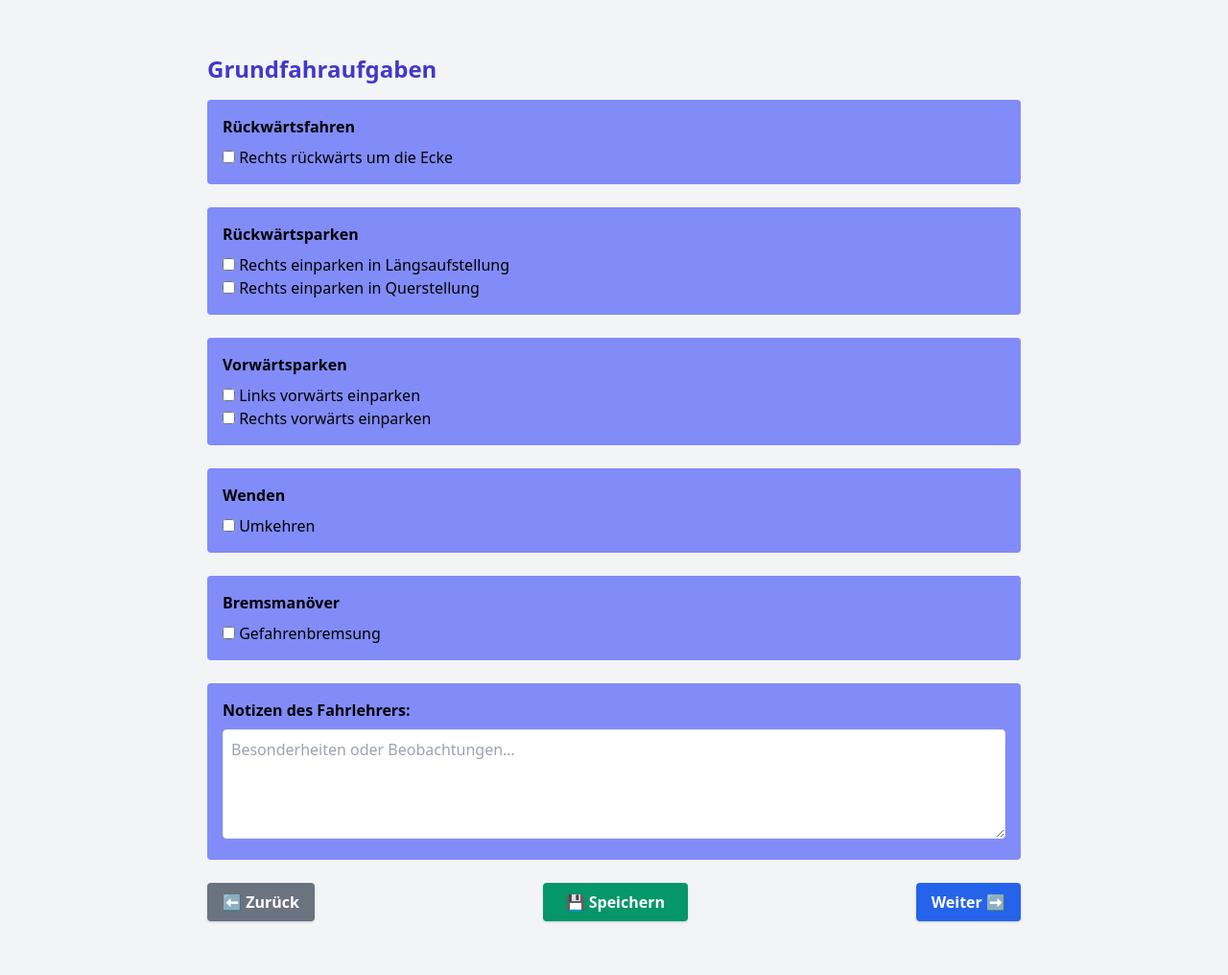
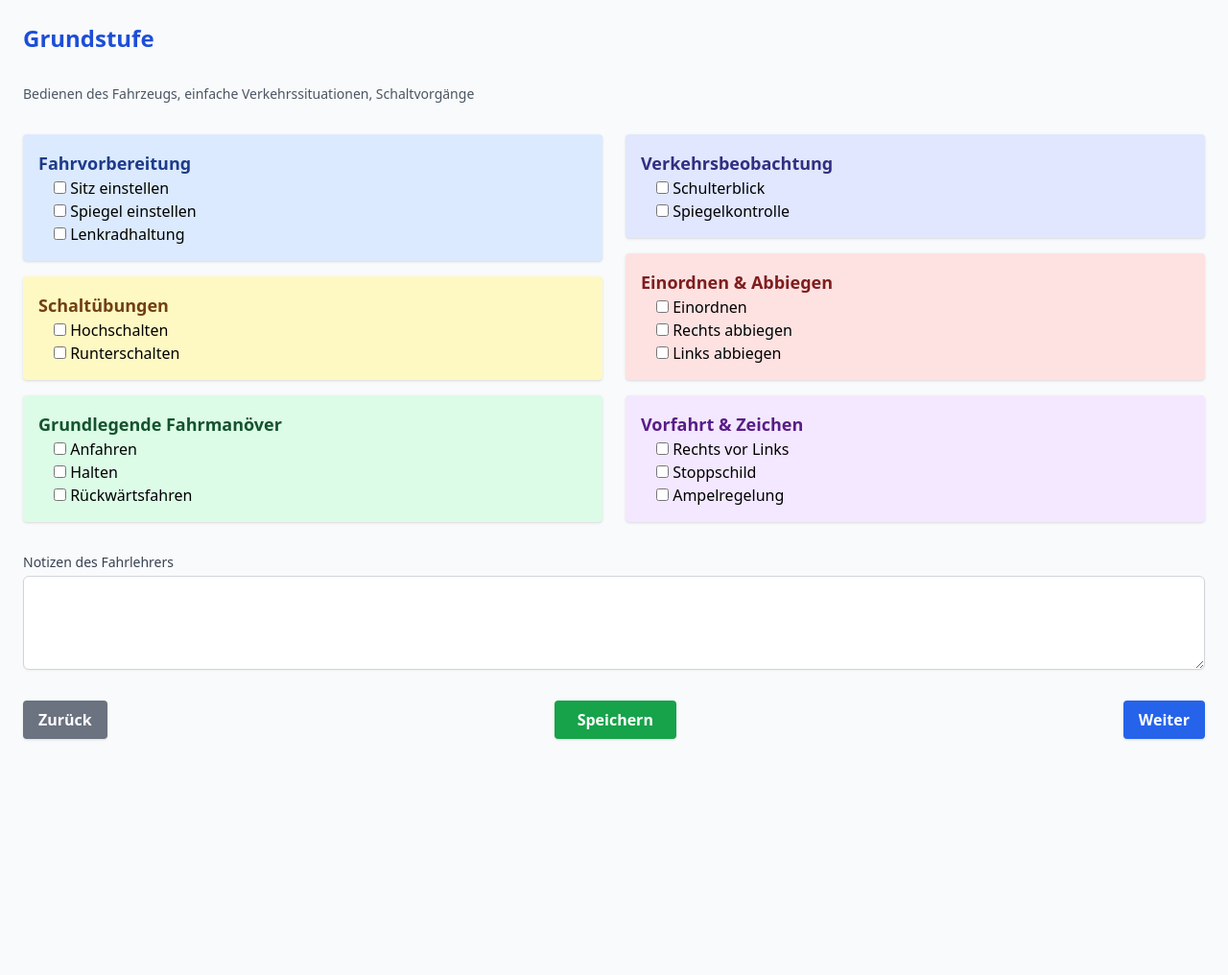
Before and after one commit to eyfahrlehrer/schuelerakte, a Flask app: template templates/grundfahraufgaben.html in a window 1280 px wide. Shown: the whole page at 96% size. After the commit the page ends 771 px from the top, so only its background shows below. Run offline with Flask 3, Linux system fonts and the light colour scheme; the template is opened without the code that fills it, so the values that code supplies are empty; some libraries are stand-ins or nearby versions.

Commit message:
Update grundfahraufgaben.html

```diff
--- a/templates/grundfahraufgaben.html
+++ b/templates/grundfahraufgaben.html
@@ -2,65 +2,92 @@
 <html lang="de">
 <head>
   <meta charset="UTF-8">
-  <title>Grundfahraufgaben</title>
-  <link href="https://cdn.jsdelivr.net/npm/tailwindcss@2.2.19/dist/tailwind.min.css" rel="stylesheet">
+  <title>Grundstufe</title>
+  <script src="https://cdn.tailwindcss.com"></script>
 </head>
-<body class="bg-gray-100 p-8">
-  <div class="max-w-4xl mx-auto p-6">
-    <h1 class="text-2xl font-bold mb-4 text-indigo-700">Grundfahraufgaben</h1>
+<body class="bg-gray-50 p-6">
+  <form method="POST" class="space-y-8">
+    <h1 class="text-2xl font-bold text-blue-700">Grundstufe</h1>
+    <p class="text-sm text-gray-600 mb-4">Bedienen des Fahrzeugs, einfache Verkehrssituationen, Schaltvorgänge</p>
 
-    <form method="POST" class="space-y-6">
-
-      <div class="bg-indigo-400 p-4 rounded">
-        <p class="font-semibold mb-2">Rückwärtsfahren</p>
-        <label class="block"><input type="checkbox" name="rueckwaerts_ecke"> Rechts rückwärts um die Ecke</label>
+    <div class="grid grid-cols-1 md:grid-cols-2 gap-6">
+      <!-- SPALTE LINKS -->
+      <div class="space-y-4">
+        <!-- Sitz, Spiegel, Lenkrad -->
+        <div class="bg-blue-100 p-4 rounded shadow">
+          <h2 class="font-semibold text-lg text-blue-900">Fahrvorbereitung</h2>
+          <div class="ml-4 space-y-2">
+            <label><input type="checkbox" name="sitz"> Sitz einstellen</label><br>
+            <label><input type="checkbox" name="spiegel"> Spiegel einstellen</label><br>
+            <label><input type="checkbox" name="lenkrad"> Lenkradhaltung</label>
+          </div>
         </div>
 
-      <div class="bg-indigo-400 p-4 rounded">
-        <p class="font-semibold mb-2">Rückwärtsparken</p>
-        <label class="block"><input type="checkbox" name="einparken_laengs_rueck"> Rechts einparken in Längsaufstellung</label>
-        <label class="block"><input type="checkbox" name="einparken_quer_rueck"> Rechts einparken in Querstellung</label>
+        <!-- Schalten -->
+        <div class="bg-yellow-100 p-4 rounded shadow">
+          <h2 class="font-semibold text-lg text-yellow-900">Schaltübungen</h2>
+          <div class="ml-4 space-y-2">
+            <label><input type="checkbox" name="schalten_hoch"> Hochschalten</label><br>
+            <label><input type="checkbox" name="schalten_runter"> Runterschalten</label>
+          </div>
         </div>
 
-      <div class="bg-indigo-400 p-4 rounded">
-        <p class="font-semibold mb-2">Vorwärtsparken</p>
-        <label class="block"><input type="checkbox" name="einparken_links_vor"> Links vorwärts einparken</label>
-        <label class="block"><input type="checkbox" name="einparken_rechts_vor"> Rechts vorwärts einparken</label>
+        <!-- Anfahren, Halten, Rückwärts -->
+        <div class="bg-green-100 p-4 rounded shadow">
+          <h2 class="font-semibold text-lg text-green-900">Grundlegende Fahrmanöver</h2>
+          <div class="ml-4 space-y-2">
+            <label><input type="checkbox" name="anfahren"> Anfahren</label><br>
+            <label><input type="checkbox" name="halten"> Halten</label><br>
+            <label><input type="checkbox" name="rueckwaerts"> Rückwärtsfahren</label>
+          </div>
+        </div>
       </div>
 
-      <div class="bg-indigo-400 p-4 rounded">
-        <p class="font-semibold mb-2">Wenden</p>
-        <label class="block"><input type="checkbox" name="umkehren"> Umkehren</label>
+      <!-- SPALTE RECHTS -->
+      <div class="space-y-4">
+        <!-- Verkehrsbeobachtung -->
+        <div class="bg-indigo-100 p-4 rounded shadow">
+          <h2 class="font-semibold text-lg text-indigo-900">Verkehrsbeobachtung</h2>
+          <div class="ml-4 space-y-2">
+            <label><input type="checkbox" name="schulterblick"> Schulterblick</label><br>
+            <label><input type="checkbox" name="spiegelkontrolle"> Spiegelkontrolle</label>
+          </div>
         </div>
 
-      <div class="bg-indigo-400 p-4 rounded">
-        <p class="font-semibold mb-2">Bremsmanöver</p>
-        <label class="block"><input type="checkbox" name="gefahrenbremsung"> Gefahrenbremsung</label>
+        <!-- Einfaches Einordnen & Abbiegen -->
+        <div class="bg-red-100 p-4 rounded shadow">
+          <h2 class="font-semibold text-lg text-red-900">Einordnen & Abbiegen</h2>
+          <div class="ml-4 space-y-2">
+            <label><input type="checkbox" name="einordnen"> Einordnen</label><br>
+            <label><input type="checkbox" name="abbiegen_rechts"> Rechts abbiegen</label><br>
+            <label><input type="checkbox" name="abbiegen_links"> Links abbiegen</label>
+          </div>
         </div>
 
-      <div class="bg-indigo-400 p-4 rounded">
-        <label for="notizen" class="block font-semibold mb-2">Notizen des Fahrlehrers:</label>
-        <textarea name="notizen" id="notizen" rows="4" class="w-full border p-2 rounded" placeholder="Besonderheiten oder Beobachtungen…"></textarea>
+        <!-- Vorfahrt & Verkehrszeichen -->
+        <div class="bg-purple-100 p-4 rounded shadow">
+          <h2 class="font-semibold text-lg text-purple-900">Vorfahrt & Zeichen</h2>
+          <div class="ml-4 space-y-2">
+            <label><input type="checkbox" name="rechts_vor_links"> Rechts vor Links</label><br>
+            <label><input type="checkbox" name="stoppschild"> Stoppschild</label><br>
+            <label><input type="checkbox" name="ampel"> Ampelregelung</label>
+          </div>
+        </div>
+      </div>
     </div>
 
-      <!-- Navigationsleiste -->
-<div class="mt-6 flex flex-col md:flex-row justify-between items-center gap-4">
-  <!-- Zurück -->
-  <a href="{{ url_for('leistungsstufe') }}" class="bg-gray-500 hover:bg-gray-600 text-white font-semibold py-2 px-4 rounded shadow w-full md:w-auto text-center">
-    ⬅️ Zurück
-  </a>
+    <!-- Notizen -->
+    <div>
+      <label for="notizen" class="block text-sm font-medium text-gray-700 mt-6">Notizen des Fahrlehrers</label>
+      <textarea name="notizen" rows="4" class="mt-1 block w-full border border-gray-300 rounded-md shadow-sm"></textarea>
+    </div>
 
-  <!-- Speichern -->
-  <button type="submit" class="bg-green-600 hover:bg-green-700 text-white font-semibold py-2 px-6 rounded shadow w-full md:w-auto">
-    💾 Speichern
-  </button>
-
-  <!-- Weiter -->
-  <a href="{{ url_for('ueberlandfahrt') }}" class="bg-blue-600 hover:bg-blue-700 text-white font-semibold py-2 px-4 rounded shadow w-full md:w-auto text-center">
-    Weiter ➡️
-  </a>
+    <!-- Navigation -->
+    <div class="flex flex-col md:flex-row justify-between items-center gap-4 mt-6">
+      <a href="{{ url_for('stammdaten') }}" class="bg-gray-500 hover:bg-gray-600 text-white font-semibold py-2 px-4 rounded shadow w-full md:w-auto text-center">Zurück</a>
+      <button type="submit" class="bg-green-600 hover:bg-green-700 text-white font-semibold py-2 px-6 rounded shadow w-full md:w-auto">Speichern</button>
+      <a href="{{ url_for('aufbaustufe') }}" class="bg-blue-600 hover:bg-blue-700 text-white font-semibold py-2 px-4 rounded shadow w-full md:w-auto text-center">Weiter</a>
     </div>
   </form>
-  </div>
 </body>
 </html>
```
Lines whose indentation alone changed are shown as unchanged.
